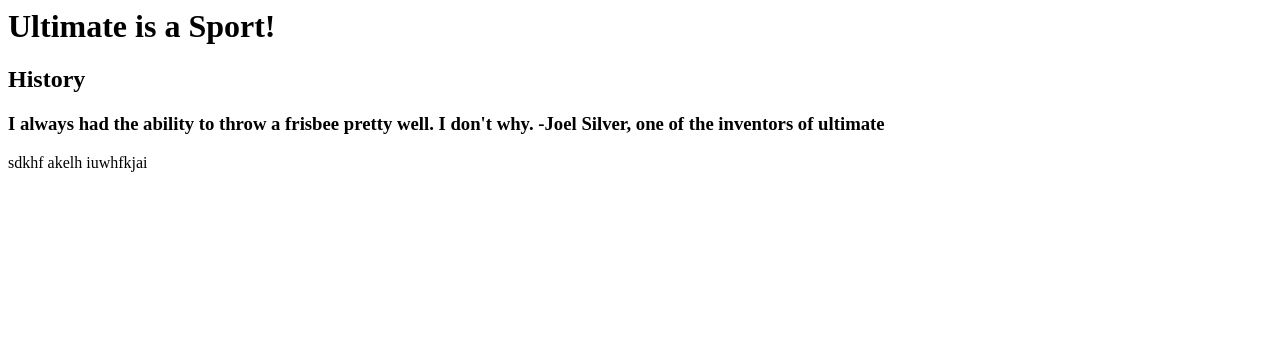
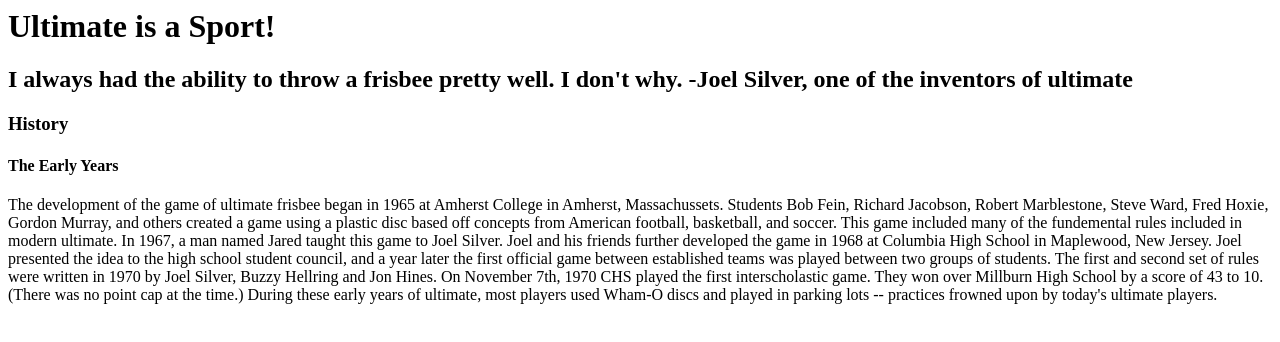
Before and after one commit to molliekm/molliekm.github.io, a plain HTML site: page index.html in a window 1280 px wide. Drawn offline with Linux system fonts and the light colour scheme.

Commit message:
Update index.html

```diff
--- a/index.html
+++ b/index.html
@@ -4,14 +4,9 @@
   </head>
   <body>
     <h1>Ultimate is a Sport!</h1>
-    <h2>History</h2>
-    <h3>I always had the ability to throw a frisbee pretty well. I don't why. -Joel Silver, one of the inventors of ultimate</h3>
-      <p>sdkhf akelh iuwhfkjai
-
-
-
-<p>
-
-</p>
+    <h2>I always had the ability to throw a frisbee pretty well. I don't why. -Joel Silver, one of the inventors of ultimate</h2>
+    <h3>History</h3>
+    <h4>The Early Years</h4>
+    The development of the game of ultimate frisbee began in 1965 at Amherst College in Amherst, Massachussets. Students Bob Fein, Richard Jacobson, Robert Marblestone, Steve Ward, Fred Hoxie, Gordon Murray, and others created a game using a plastic disc based off concepts from American football, basketball, and soccer. This game included many of the fundemental rules included in modern ultimate. In 1967, a man named Jared taught this game to Joel Silver. Joel and his friends further developed the game in 1968 at Columbia High School in Maplewood, New Jersey. Joel presented the idea to the high school student council, and a year later the first official game between established teams was played between two groups of students. The first and second set of rules were written in 1970 by Joel Silver, Buzzy Hellring and Jon Hines. On November 7th, 1970 CHS played the first interscholastic game. They won over Millburn High School by a score of 43 to 10. (There was no point cap at the time.) During these early years of ultimate, most players used Wham-O discs and played in parking lots -- practices frowned upon by today's ultimate players. </p>
 
 </html>
```
